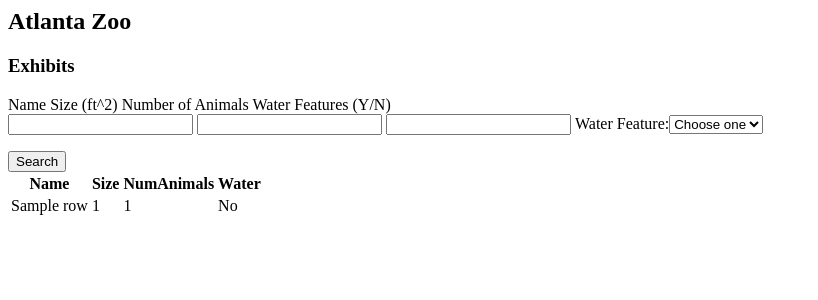
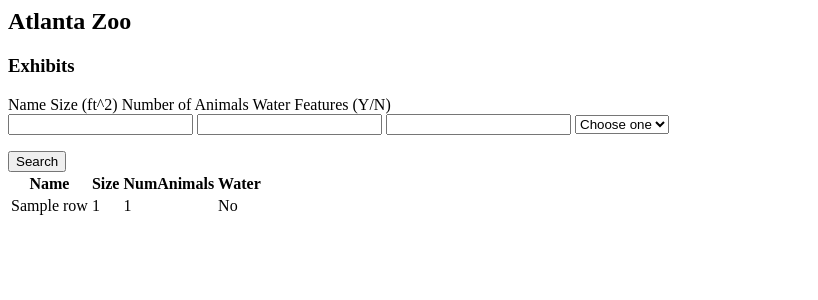
Before and after one commit to wharmond/Team25, a Flask app: template templates/VisitorTemplates/SearchExhibits.html in a window 1280 px wide. Shown: the top 300 px of the page, without its empty margins (0-818 px from the left). Run offline with Flask 2, Linux system fonts and the light colour scheme; the template is opened without the code that fills it: most values are stand-ins (such as "Sample title", 1, 10 or a date in 2020).

Commit message:
Update SearchExhibits.html

```diff
--- a/templates/VisitorTemplates/SearchExhibits.html
+++ b/templates/VisitorTemplates/SearchExhibits.html
@@ -17,12 +17,11 @@
         <input type="text">
         <input type="text">
         <div class="unselected-field" style="display: inline-block;" id="Water">
-          <label>Water Feature:<select id="Water" name="Water Feature:"> <!-- I kind of like the title being tied to this-->
+          <select>
             <option selected disabled>Choose one</option>
             <option value="Yes">Yes</option>
             <option value="No">No</option>
-            </select>
-          </label>
+          </select>
         </div>
       </div>
     </form>
```
